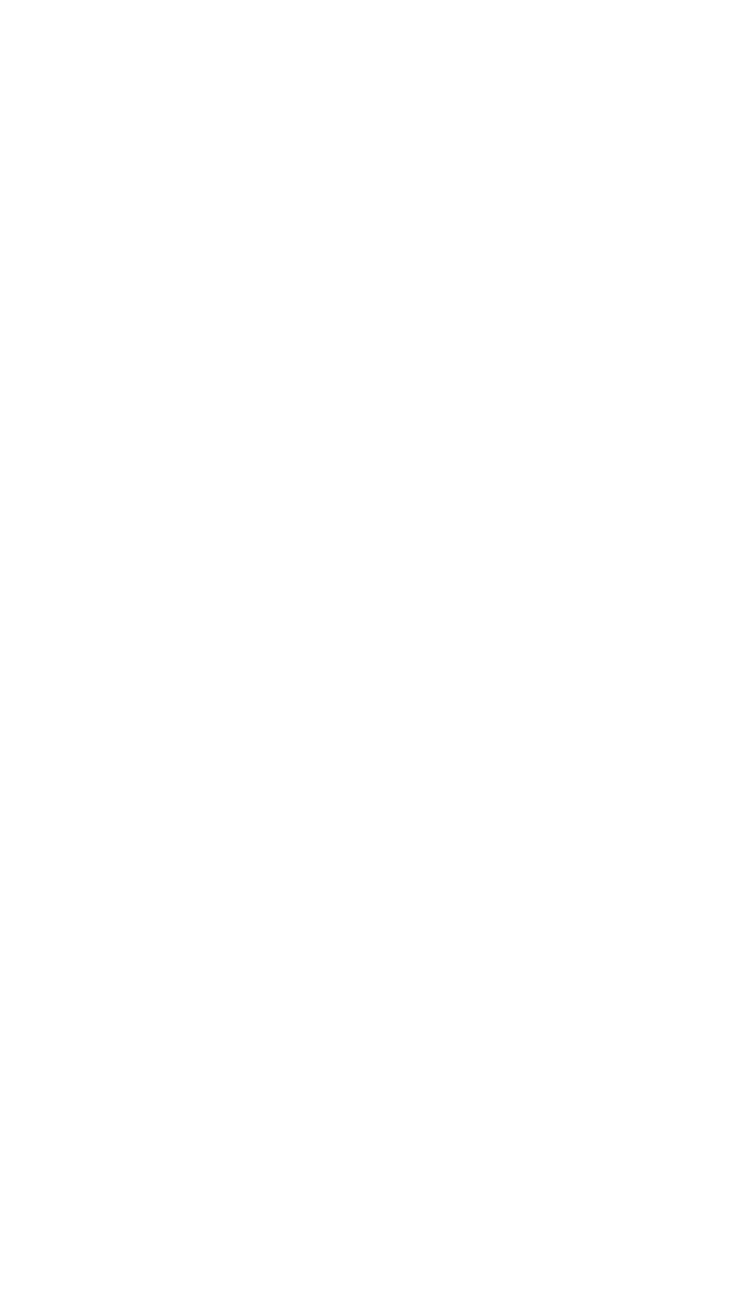
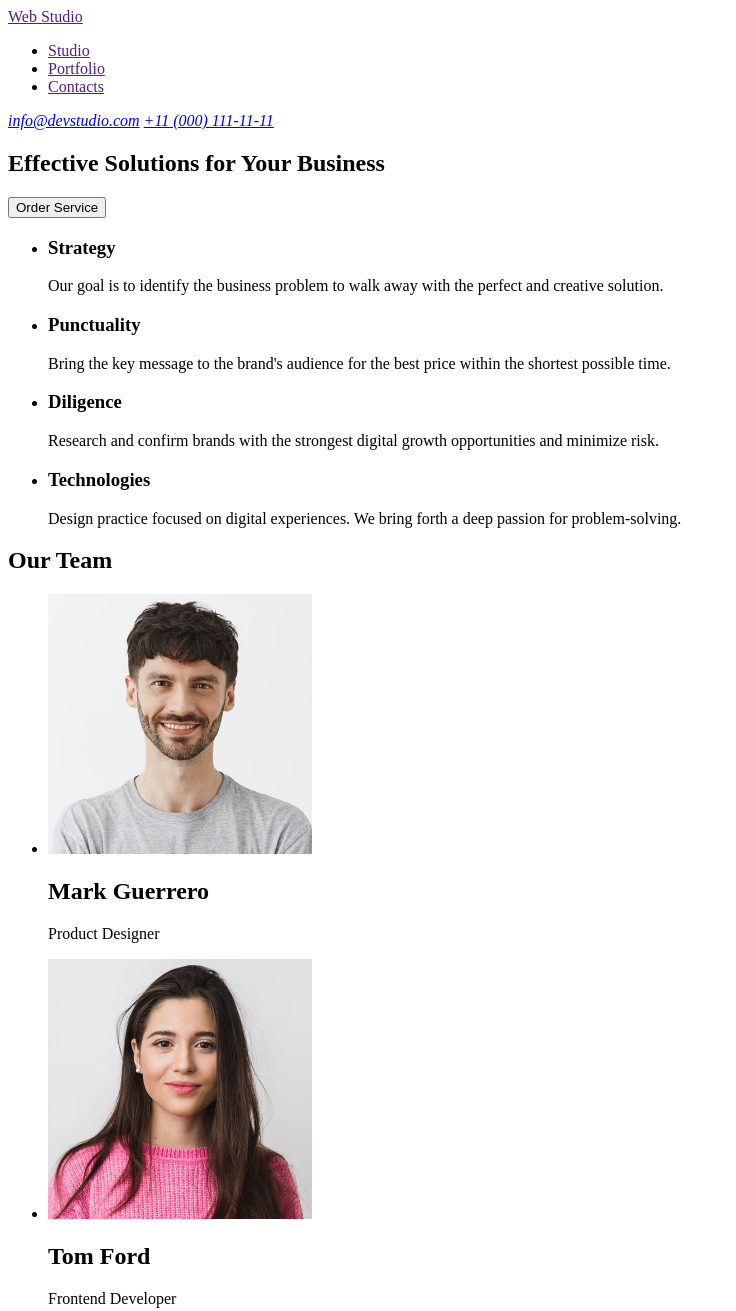
Before and after one commit to vitalii-mieliet/goit-markup-hw-01, a plain HTML site: page index.html in a window 1280 px wide. Shown: the top 1311 px of the page, without its empty margins (0-736 px from the left). Before the commit the page ends 800 px from the top, so only its background shows below. Drawn offline with Linux system fonts and the light colour scheme.

Commit message:
add HTML markup

```diff
--- a/index.html
+++ b/index.html
@@ -1,11 +1,122 @@
 <!DOCTYPE html>
 <html lang="en">
-<head>
-    <meta charset="UTF-8">
-    <meta name="viewport" content="width=device-width, initial-scale=1.0">
-    <title>Document</title>
-</head>
-<body>
-
-</body>
+  <head>
+    <meta charset="UTF-8" />
+    <meta name="viewport" content="width=device-width, initial-scale=1.0" />
+    <title>Web Studio</title>
+  </head>
+  <body>
+    <!-- Header -->
+    <header>
+      <a href="">Web Studio</a>
+      <!-- Menu -->
+      <nav>
+        <ul>
+          <li><a href="">Studio</a></li>
+          <li><a href="">Portfolio</a></li>
+          <li><a href="">Contacts</a></li>
+        </ul>
+      </nav>
+      <!-- Contacts -->
+      <address>
+        <a href="mailto:info@devstudio.com">info@devstudio.com</a>
+        <a href="tel:+110001111111">+11 (000) 111-11-11</a>
+      </address>
+    </header>
+    <!-- MAin content -->
+    <main>
+      <!-- Main blok -->
+      <section>
+        <h1>Effective Solutions for Your Business</h1>
+        <button type="button">Order Service</button>
+      </section>
+      <!-- About company -->
+      <section>
+        <ul>
+          <li>
+            <h3>Strategy</h3>
+            <p>
+              Our goal is to identify the business problem to walk away with the
+              perfect and creative solution.
+            </p>
+          </li>
+          <li>
+            <h3>Punctuality</h3>
+            <p>
+              Bring the key message to the brand's audience for the best price
+              within the shortest possible time.
+            </p>
+          </li>
+          <li>
+            <h3>Diligence</h3>
+            <p>
+              Research and confirm brands with the strongest digital growth
+              opportunities and minimize risk.
+            </p>
+          </li>
+          <li>
+            <h3>Technologies</h3>
+            <p>
+              Design practice focused on digital experiences. We bring forth a
+              deep passion for problem-solving.
+            </p>
+          </li>
+        </ul>
+      </section>
+      <!-- Our Team -->
+      <section>
+        <h2>Our Team</h2>
+        <ul>
+          <li>
+            <img
+              src="images/img.jpg"
+              alt="Mark Guerrero"
+              width="264"
+              height="260"
+            />
+            <h2>Mark Guerrero</h2>
+            <p>Product Designer</p>
+          </li>
+          <li>
+            <img
+              src="images/img-1.jpg"
+              alt="Tom Ford"
+              width="264"
+              height="260"
+            />
+            <h2>Tom Ford</h2>
+            <p>Frontend Developer</p>
+          </li>
+          <li>
+            <img
+              src="images/img-2.jpg"
+              alt="Camila Garcia"
+              width="264"
+              height="260"
+            />
+            <h2>Camila Garcia</h2>
+            <p>Marketing</p>
+          </li>
+          <li>
+            <img
+              src="images/img-3.jpg"
+              alt="Daniel Wilson"
+              width="264"
+              height="260"
+            />
+            <h2>Daniel Wilson</h2>
+            <p>Designer</p>
+          </li>
+        </ul>
+      </section>
+    </main>
+    <!-- Footer -->
+    <footer>
+      <a href="">Web Studio</a>
+      <p>
+        Increase the flow of customers and sales for your business with digital
+        marketing & growth solutions.
+      </p>
+    </footer>
+  </body>
 </html>
```
